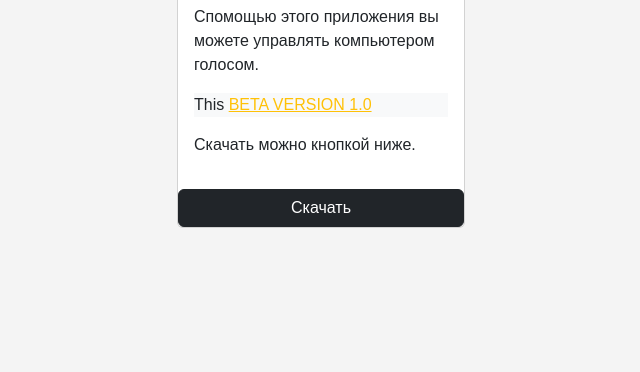
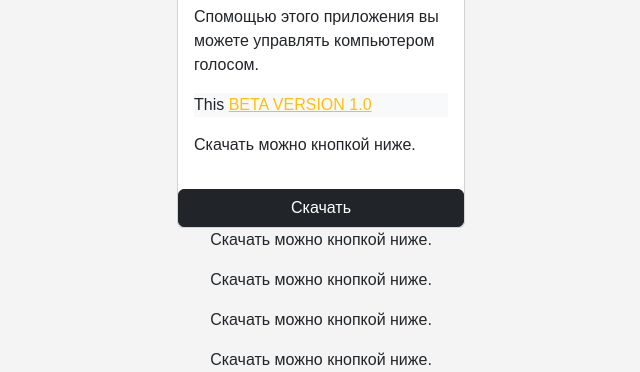
Before and after one commit to fsrqtt/remotepc, a plain HTML site: page index.html in a window 1280 px wide. Shown: the part 872-1244 px from the top of the page, without its empty margins (319-959 px from the left). Drawn offline with nearby package versions, Linux system fonts and the light colour scheme.

Commit message:
index.html

```diff
--- a/index.html
+++ b/index.html
@@ -164,21 +164,9 @@
             }
         });
     </script>
-            <p>
-                ㅤ
-
-        </p>
-            <p>
-                ㅤ
-
-        </p>
-            <p>
-                ㅤ
-
-        </p>
-            <p>
-                ㅤ
-
-        </p>
+            <p> Скачать можно кнопкой ниже. </p>
+    <p> Скачать можно кнопкой ниже. </p>
+    <p> Скачать можно кнопкой ниже. </p>
+    <p> Скачать можно кнопкой ниже. </p>
 </body>
 </html>
```
